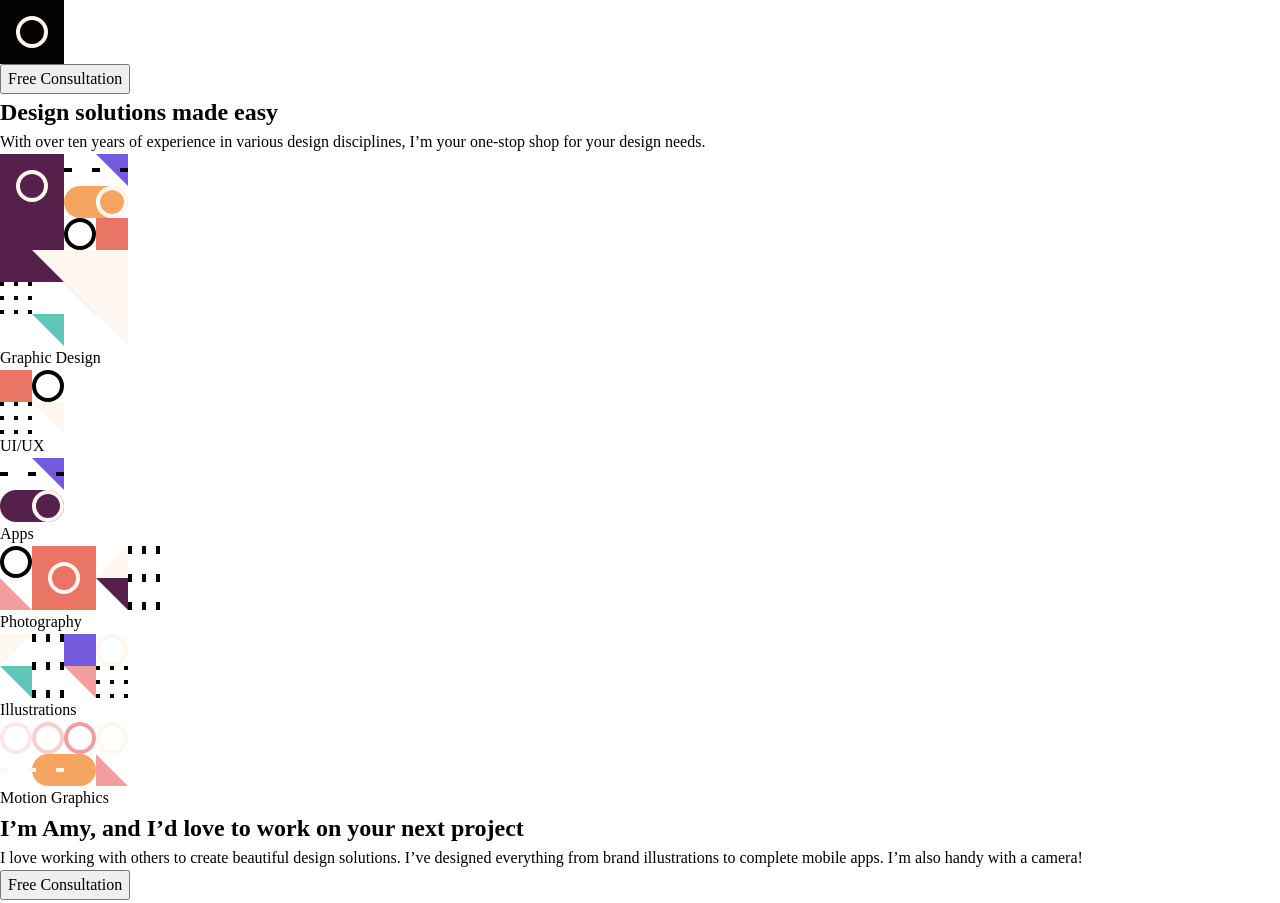
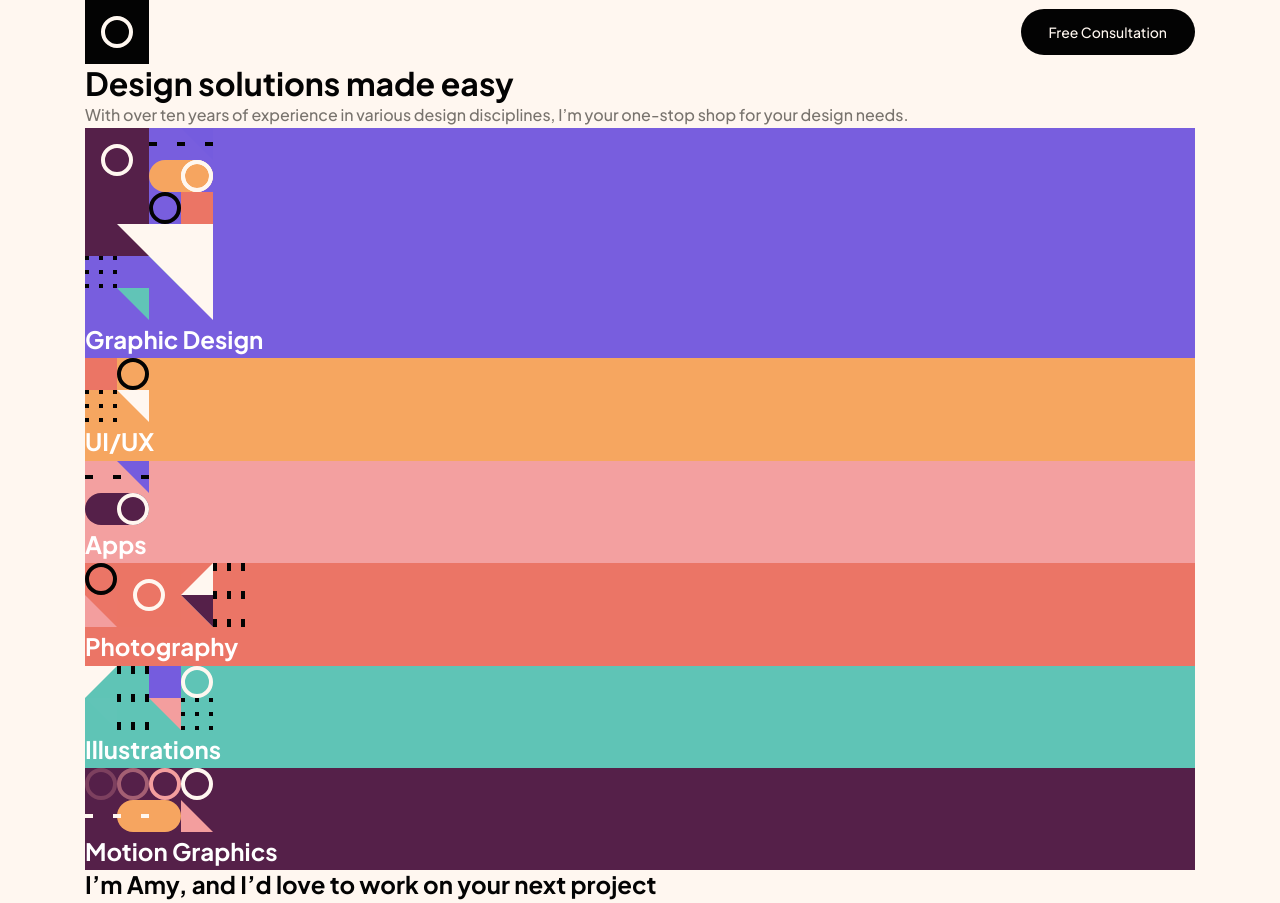
Before and after one commit to crsimpson5/single-page-design-portfolio, a website: page index.html in a window 1280 px wide. Shown: the top 903 px of the page. Drawn offline with Linux system fonts and the light colour scheme.

Commit message:
Add styles

```diff
--- a/index.html
+++ b/index.html
@@ -11,10 +11,17 @@
     />
     <title>Frontend Mentor | Single-page design portfolio</title>
     <link rel="stylesheet" href="css/styles.css" />
+    <!-- Google Fonts -->
+    <link rel="preconnect" href="https://fonts.googleapis.com" />
+    <link rel="preconnect" href="https://fonts.gstatic.com" crossorigin />
+    <link
+      href="https://fonts.googleapis.com/css2?family=Plus+Jakarta+Sans:wght@500;700&display=swap"
+      rel="stylesheet"
+    />
   </head>
   <body>
     <header>
-      <div class="container">
+      <div class="container flex flex-row">
         <a href="#"><img src="images/logo.svg" alt="" /></a>
         <button class="button" data-type="primary">Free Consultation</button>
       </div>
@@ -29,7 +36,7 @@
         </p>
 
         <div>
-          <div class="tile">
+          <div class="tile bg-blue">
             <img
               src="images/pattern-graphic-design.svg"
               alt=""
@@ -37,15 +44,15 @@
             />
             <span class="tile__text">Graphic Design</span>
           </div>
-          <div class="tile">
+          <div class="tile bg-orange">
             <img src="images/pattern-ui-ux.svg" alt="" class="tile__img" />
             <span class="tile__text">UI/UX</span>
           </div>
-          <div class="tile">
+          <div class="tile bg-pink">
             <img src="images/pattern-apps.svg" alt="" class="tile__img" />
             <span class="tile__text">Apps</span>
           </div>
-          <div class="tile">
+          <div class="tile bg-light-red">
             <img
               src="images/pattern-photography.svg"
               alt=""
@@ -53,7 +60,7 @@
             />
             <span class="tile__text">Photography</span>
           </div>
-          <div class="tile">
+          <div class="tile bg-cyan">
             <img
               src="images/pattern-illustrations.svg"
               alt=""
@@ -61,7 +68,7 @@
             />
             <span class="tile__text">Illustrations</span>
           </div>
-          <div class="tile">
+          <div class="tile bg-purple">
             <img
               src="images/pattern-motion-graphics.svg"
               alt=""
--- /dev/null
+++ b/scss/_components.scss
@@ -0,0 +1,35 @@
+.button {
+  display: inline-block;
+  cursor: pointer;
+  border: none;
+  background: transparent;
+  line-height: 1;
+  font-size: 0.875rem;
+  padding: 1.125em 2em;
+  border-radius: 100vh;
+  transition: background 150ms ease;
+
+  &[data-type="primary"] {
+    background: var(--black);
+    color: var(--light-cream);
+
+    &:hover {
+      background: var(--blue);
+    }
+  }
+
+  &[data-type="secondary"] {
+    background: var(--light-red);
+    color: var(--light-cream);
+
+    &:hover {
+      background: var(--orange);
+    }
+  }
+}
+
+.tile {
+  color: var(--white);
+  font-size: 1.5rem;
+  font-weight: bold;
+}
--- /dev/null
+++ b/scss/_utilities.scss
@@ -0,0 +1,36 @@
+@use "variables" as *;
+
+@each $color, $hsl in $colors {
+  .bg-#{$color} {
+    background-color: #{$hsl};
+  }
+}
+
+.flex {
+  display: flex;
+}
+
+.flex-row {
+  justify-content: space-between;
+  align-items: center;
+}
+
+.container {
+  --max-width: 69.375rem;
+  --padding: 1rem;
+
+  width: min(var(--max-width), 100% - var(--padding) * 2);
+  margin-inline: auto;
+}
+
+.heading-1,
+.heading-2,
+.heading-3 {
+  font-weight: bold;
+  color: var(--black);
+  line-height: 1.2;
+}
+
+.heading-1 {
+  font-size: 2rem;
+}
--- a/scss/_variables.scss
+++ b/scss/_variables.scss
@@ -7,5 +7,6 @@ $colors: (
   "purple": "hsl(314, 45%, 23%)",
   "black": "hsl(0, 0%, 1%)",
   "medium-brown": "hsl(30, 5%, 45%)",
-  "light-cream": "hsl(28, 100%, 97%)"
+  "light-cream": "hsl(28, 100%, 97%)",
+  "white": "hsl(0, 100%, 100%)"
 );
--- a/scss/main.scss
+++ b/scss/main.scss
@@ -1,8 +1,17 @@
 @use "variables" as *;
 @use "reset";
+@use "utilities";
+@use "components";
 
 :root {
   @each $color, $hsl in $colors {
     --#{$color}: #{$hsl};
   }
 }
+
+body {
+  background-color: var(--light-cream);
+  color: var(--medium-brown);
+  font-family: "Plus Jakarta Sans", sans-serif;
+  line-height: 1.6;
+}
```
Also changed, not shown: css/styles.css, 1 other file.
